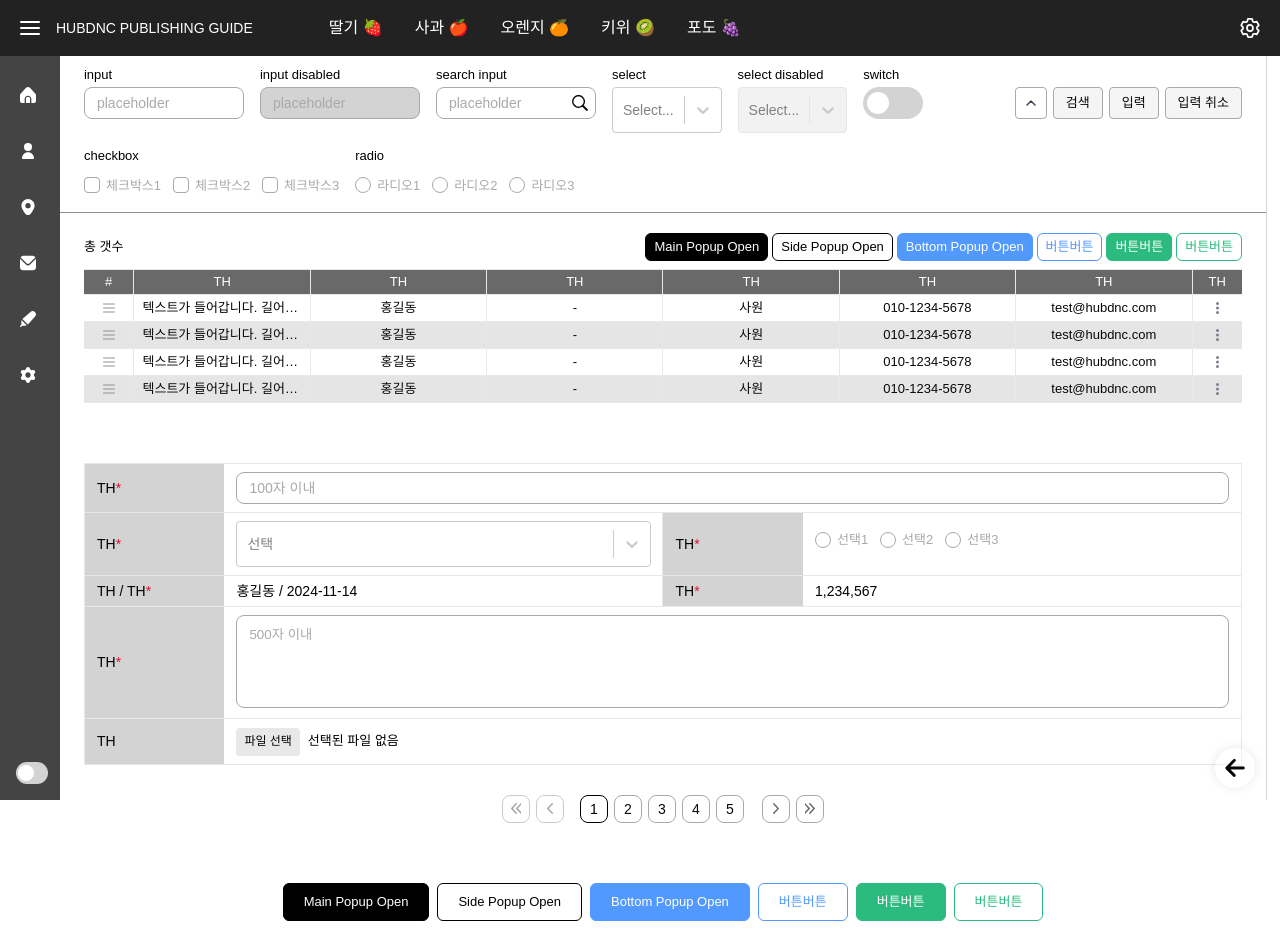
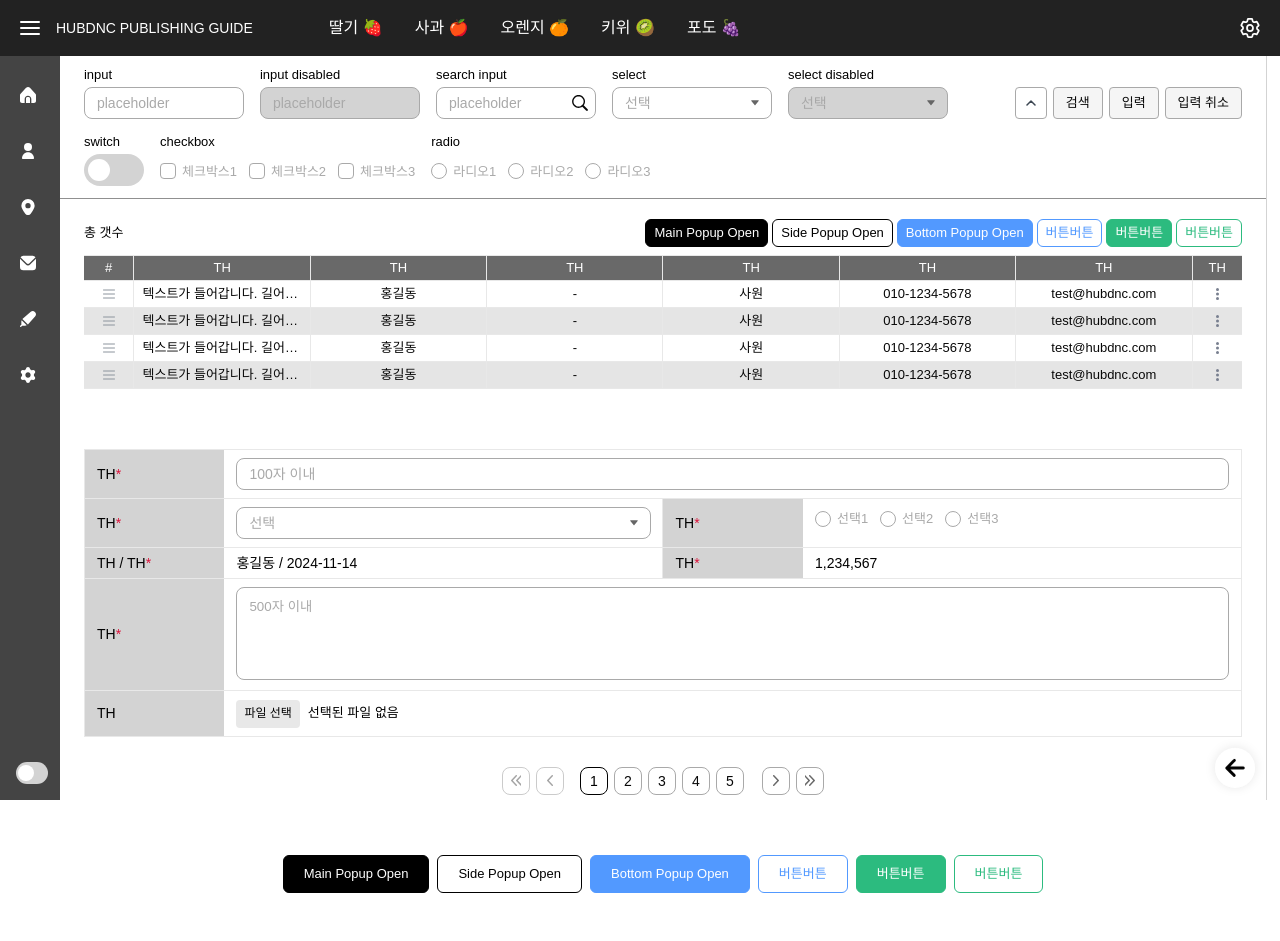
Before and after one commit to Hub-publ/pub, a React (Create React App) app: page /table in a window 1280 px wide. After the commit the page ends 913 px from the top, so only its background shows below. Built offline with nearby package versions, Linux system fonts and the light colour scheme; a web font is replaced by a local one.

Commit message:
250103 토글 재작업 진행

```diff
--- a/src/component/layout/container.tsx
+++ b/src/component/layout/container.tsx
@@ -36,6 +36,7 @@ function Container(props: Props) {
   const toggleFold = () => {
     const containerElement = containerRef.current;
     if (!containerElement) return;
+
     const areaElement =
       containerElement.querySelector<HTMLDivElement>(".search_area");
 
@@ -44,17 +45,36 @@ function Container(props: Props) {
         const newFoldState = !prevState;
 
         if (newFoldState) {
-          // console.log("🚪접혓슝슝");
-          // areaElement.classList.add("over_fold");
-          // areaElement.style.height = `${standard}px`;
+          // 접힘 상태: 높이를 기준 값으로 제한
+          areaElement.classList.add("over_fold");
+          ////// console.log("1. 접힘");
+
+          areaElement.style.height = `${standard}px`;
+          ////// console.log("케이스 000");
+          if (!isNaN(standard) && standard > 0) {
+            ////// console.log("케이스 A!!!");
+          } else {
+            ////// console.log("케이스 BBBBBBBBBBBBBBBBBB!!!");
+          }
+          ////// console.log("케이스 111");
         } else {
-          // console.log("🪟열렷슝슝");
-          // areaElement.classList.remove("over_fold");
-          // areaElement.style.height = "";
+          // 펼쳐짐 상태: 높이를 auto로 설정
+          areaElement.classList.remove("over_fold");
+          ////// console.log("2. 펼쳐짐");
+          areaElement.style.height = "auto";
+          ////// console.log("⭐");
         }
 
         return newFoldState;
       });
+
+      // 토글 버튼 노출 유지
+      const toggleButton = containerElement.querySelector<HTMLButtonElement>(
+        ".search_tool .toggle"
+      );
+      if (toggleButton) {
+        toggleButton.style.display = "block";
+      }
     }
   };
 
@@ -71,7 +91,7 @@ function Container(props: Props) {
     );
 
     if (areaElement && item) {
-      // console.log("검색영역 ⭕");
+      ////// console.log("검색영역 ⭕");
       const areaStyle = window.getComputedStyle(areaElement);
       const itemStyle = window.getComputedStyle(item);
       // 검색 영역
@@ -92,25 +112,43 @@ function Container(props: Props) {
       );
       setStandard(newStandard);
 
-      // 검색영역 넘침 여부
-      if (areaHeight > newStandard) {
-        // 1) 2줄 이상 노출
+      const isOverHeight =
+        areaHeight > newStandard || areaElement.classList.contains("over_fold");
+
+      if (isOverHeight) {
         areaElement.classList.remove("under_height");
         areaElement.classList.add("over_height");
-        // 토글 버튼 노출
         if (toggleButton) {
           toggleButton.style.display = "block";
         }
       } else {
-        // 2) 1줄 노출
         areaElement.classList.remove("over_height");
         areaElement.classList.add("under_height");
 
-        // 토글 버튼 미노출
-        if (toggleButton) {
+        if (!areaElement.classList.contains("over_fold") && toggleButton) {
           toggleButton.style.display = "none";
         }
       }
+
+      // 검색영역 넘침 여부
+      // if (areaHeight > newStandard) {
+      //   // 1) 2줄 이상 노출
+      //   areaElement.classList.remove("under_height");
+      //   areaElement.classList.add("over_height");
+      //   // 토글 버튼 노출
+      //   if (toggleButton) {
+      //     toggleButton.style.display = "block";
+      //   }
+      // } else {
+      //   // 2) 1줄 노출
+      //   areaElement.classList.remove("over_height");
+      //   areaElement.classList.add("under_height");
+      //
+      //   // 토글 버튼 미노출
+      //   if (toggleButton) {
+      //     toggleButton.style.display = "none";
+      //   }
+      // }
 
       // 토글 버튼 클릭릭
       if (toggleButton) {
@@ -122,7 +160,7 @@ function Container(props: Props) {
         }
       };
     } else {
-      // console.log("검색영역 ❌");
+      ////// console.log("검색영역 ❌");
     }
   };
 
@@ -140,20 +178,20 @@ function Container(props: Props) {
   }, []);
 
   // html, body의 font-size 변경시 수치 재계산
-  useEffect(() => {
-    const htmlElement = document.documentElement;
-
-    const resizeObserver = new ResizeObserver(() => {
-      const fontSize = getComputedStyle(htmlElement).fontSize;
-      calcDimensions(); // 폰트 변경 시 dimensions 다시 계산
-      // console.log("🌱font-size 변경됨!!", fontSize);
-    });
-
-    resizeObserver.observe(htmlElement); // html 요소 감지 시작
-    return () => {
-      resizeObserver.disconnect(); // Observer 해제
-    };
-  }, [FontReSize]);
+  // useEffect(() => {
+  //   const htmlElement = document.documentElement;
+  //
+  //   const resizeObserver = new ResizeObserver(() => {
+  //     const fontSize = getComputedStyle(htmlElement).fontSize;
+  //     calcDimensions(); // 폰트 변경 시 dimensions 다시 계산
+  //     // console.log("🌱font-size 변경됨!!", fontSize);
+  //   });
+  //
+  //   resizeObserver.observe(htmlElement); // html 요소 감지 시작
+  //   return () => {
+  //     resizeObserver.disconnect(); // Observer 해제
+  //   };
+  // }, [FontReSize]);
 
   return (
     <div ref={containerRef} className={`container ${props.className}`}>
--- a/src/page/table.tsx
+++ b/src/page/table.tsx
@@ -45,6 +45,22 @@ function Table() {
             </li>
             <li>
               <p className="label">select</p>
+              <div
+                className="select_area"
+                data-value={[
+                  "옵션1",
+                  "옵션2",
+                  "옵션3",
+                  "옵션4",
+                  "옵션5",
+                  "옵션6",
+                ]}
+              >
+                <p className="select_value" aria-placeholder="선택">
+                  선택
+                </p>
+              </div>
+              {/*
               <Select
                 options={[
                   { value: "chocolate", label: "Chocolate" },
@@ -54,9 +70,27 @@ function Table() {
                 onChange={handleChange}
                 // menuIsOpen
               />
+              */}
             </li>
             <li>
               <p className="label">select disabled</p>
+              <div
+                className="select_area"
+                aria-disabled="true"
+                data-value={[
+                  "옵션A",
+                  "옵션B",
+                  "옵션C",
+                  "옵션D",
+                  "옵션E",
+                  "옵션F",
+                ]}
+              >
+                <p className="select_value" aria-placeholder="선택">
+                  선택
+                </p>
+              </div>
+              {/*
               <Select
                 options={[
                   { value: "Almond", label: "Almond" },
@@ -66,6 +100,7 @@ function Table() {
                 onChange={handleChange}
                 isDisabled
               />
+              */}
             </li>
             <li>
               <p className="label">switch</p>
@@ -334,6 +369,22 @@ function Table() {
                       TH<span className="red_t">*</span>
                     </th>
                     <td>
+                      <div
+                        className="select_area"
+                        data-value={[
+                          "옵션a",
+                          "옵션b",
+                          "옵션c",
+                          "옵션d",
+                          "옵션e",
+                          "옵션f",
+                        ]}
+                      >
+                        <p className="select_value" aria-placeholder="선택">
+                          선택
+                        </p>
+                      </div>
+                      {/*
                       <Select
                         placeholder="선택"
                         options={[
@@ -344,6 +395,7 @@ function Table() {
                         ]}
                         onChange={handleChange}
                       />
+                      */}
                     </td>
                     <th>
                       TH<span className="red_t">*</span>
--- a/src/style/common.scss
+++ b/src/style/common.scss
@@ -1012,27 +1012,24 @@ header {
   }
   /*작업확인용(머지 전 삭제 필요)*/
   // 검색영역 2단 이상시, 토글 버튼 노출
-  &.over_height {
-    .search_tool {
-      .toggle {
-        display: block;
-      }
-    }
-  }
+  // &.over_height {
+  //   .search_tool {
+  //     .toggle {
+  //       // display: block;
+  //     }
+  //   }
+  // }
   // 토글 버튼으로 접은 경우
   &.over_fold {
     overflow: hidden;
     background-color: lightgoldenrodyellow;
     .search_tool {
       .toggle {
-        display: block !important;
+        // display: block !important;
         background-image: url("../../public/img/icon/icon_search_toggle_down.svg");
       }
     }
   }
-  // &.fold {
-  //   // overflow: hidden;
-  // }
   /*작업확인용(머지 전 삭제 필요)*/
 }
 .search_input {
```
